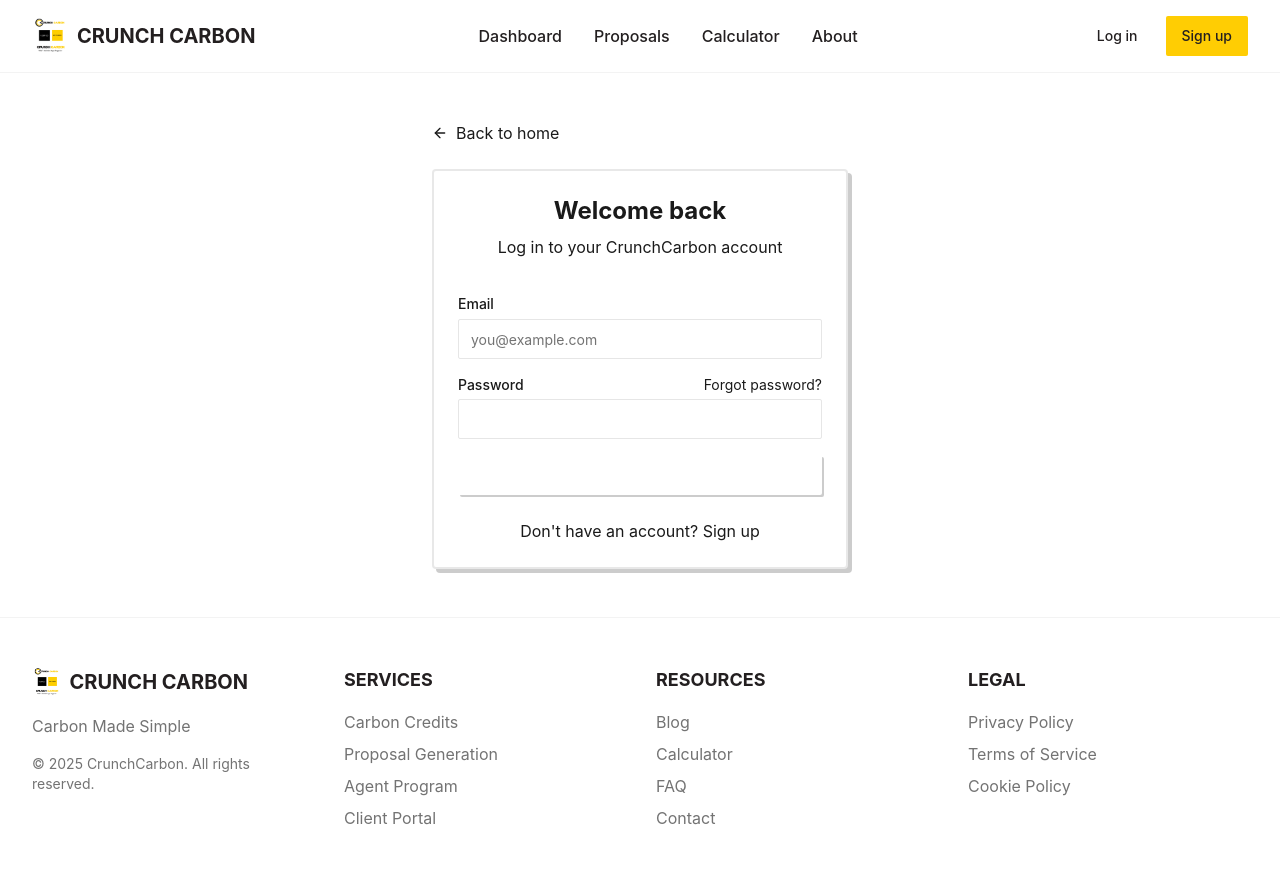
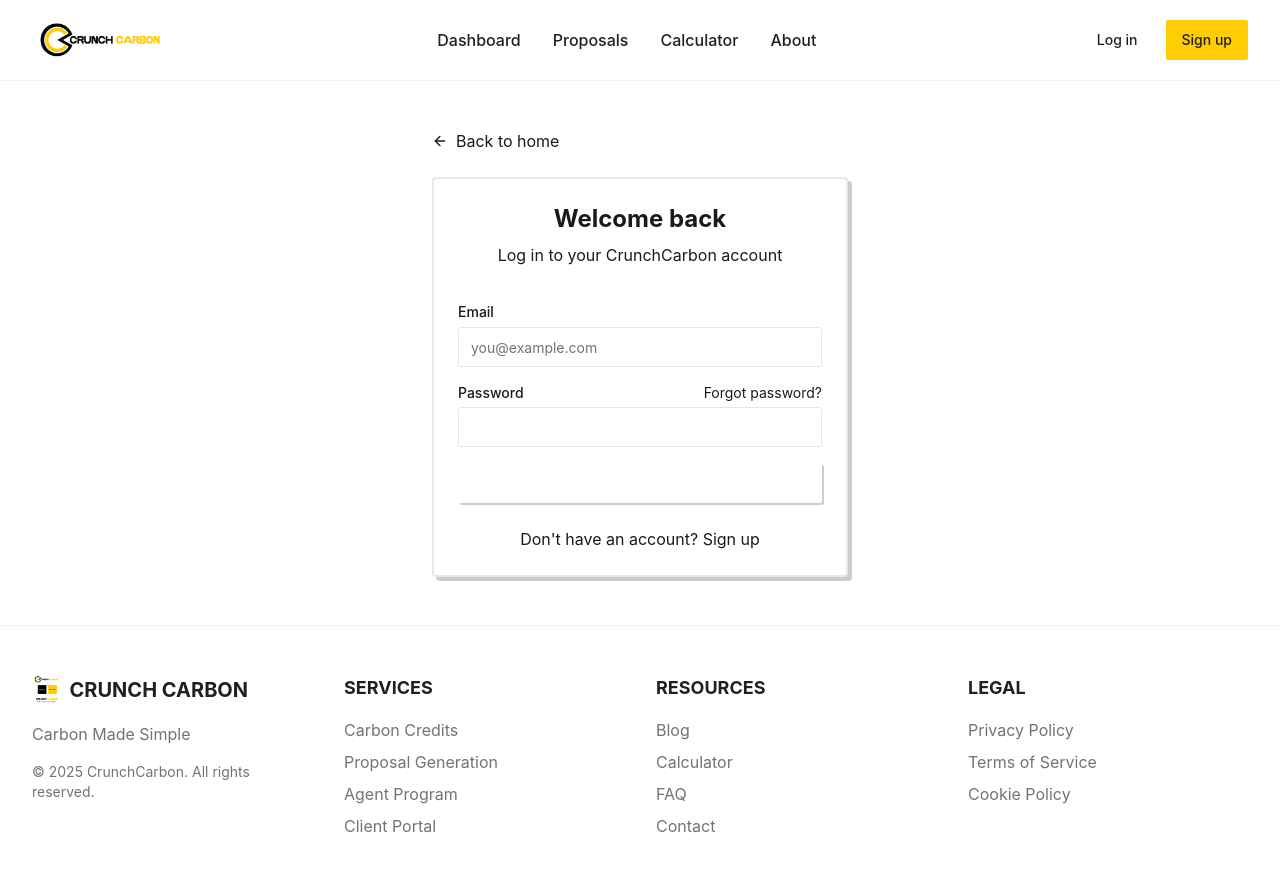
Before and after one commit to FiGSix/carbon-crunch-hub, a React (Vite) app: page /login in a window 1280 px wide. Shown: the top 872 px of the page. Built offline with nearby package versions, Linux system fonts and the light colour scheme.

Commit message:
Remove company name and logo text
Replaced the company name and text logo with an image only.

```diff
--- a/src/components/layout/DashboardSidebar.tsx
+++ b/src/components/layout/DashboardSidebar.tsx
@@ -48,9 +48,8 @@ export function DashboardSidebar({ userRole }: DashboardSidebarProps) {
   return (
     <SidebarContent className="pt-4">
       <div className="px-3 mb-8">
-        <div className="flex items-center gap-2">
-          <img src="/lovable-uploads/850f8914-10c9-4eca-91e0-471bca63f70a.png" alt="CrunchCarbon Logo" className="h-8" />
-          <span className="text-lg font-bold uppercase text-crunch-black">CRUNCH CARBON</span>
+        <div className="flex items-center justify-center">
+          <img src="/lovable-uploads/c818a4d4-97db-4b88-bd74-801376152ebc.png" alt="CrunchCarbon Logo" className="h-12" />
         </div>
       </div>
 
--- a/src/components/layout/Header.tsx
+++ b/src/components/layout/Header.tsx
@@ -21,9 +21,12 @@ export function Header() {
             {menuOpen ? <X size={24} /> : <Menu size={24} />}
           </button>
 
-          <a href="/" className="flex items-center gap-2">
-            <img src="/lovable-uploads/850f8914-10c9-4eca-91e0-471bca63f70a.png" alt="CrunchCarbon Logo" className="h-10" />
-            <span className="text-xl font-bold uppercase text-crunch-black">CRUNCH CARBON</span>
+          <a href="/" className="flex items-center">
+            <img
+              src="/lovable-uploads/c818a4d4-97db-4b88-bd74-801376152ebc.png"
+              alt="CrunchCarbon Logo"
+              className="h-12"
+            />
           </a>
         </div>
 
```
Also changed, not shown: public/lovable-uploads/c818a4d4-97db-4b88-bd74-801376152ebc.png (added).
